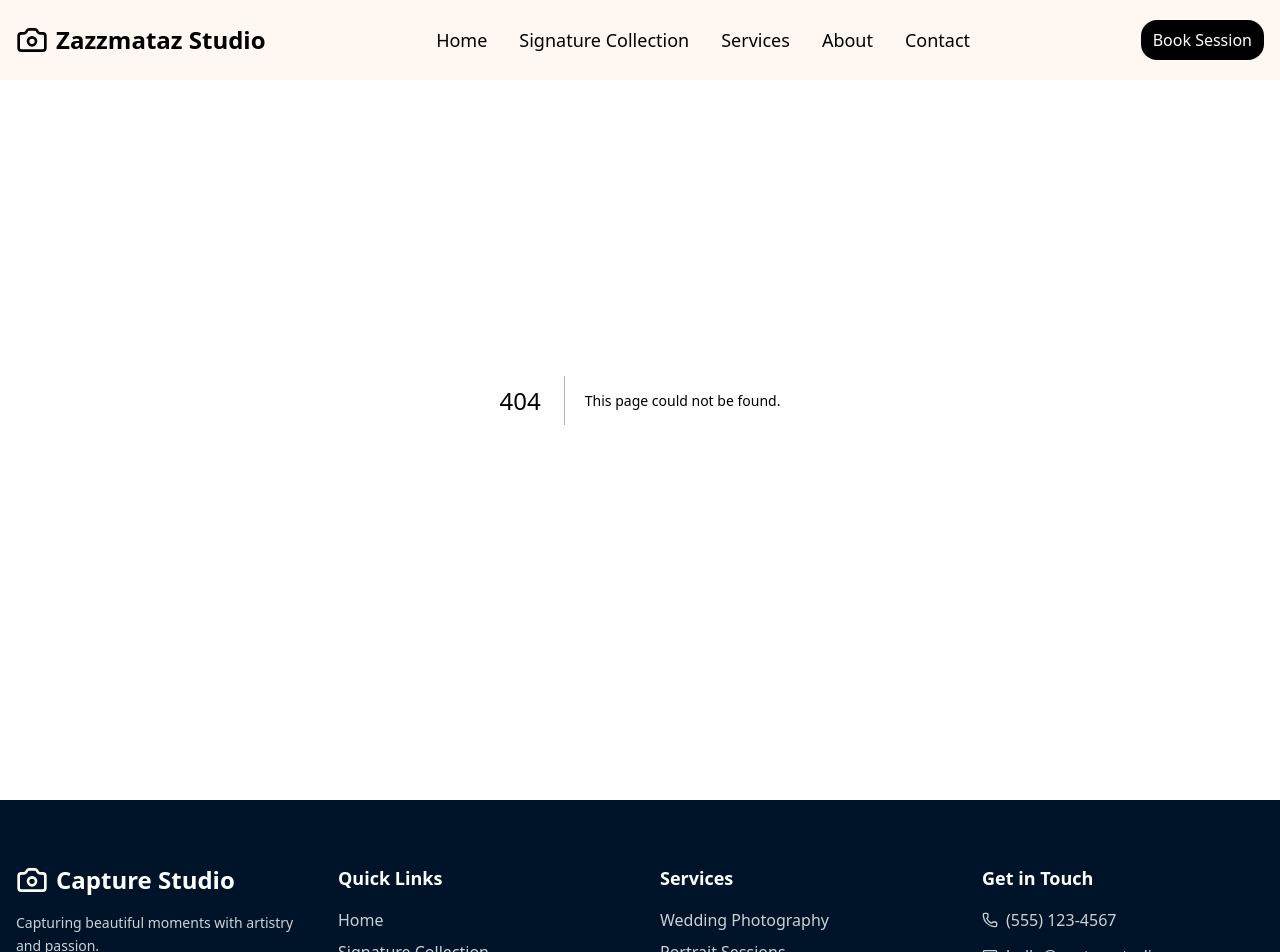
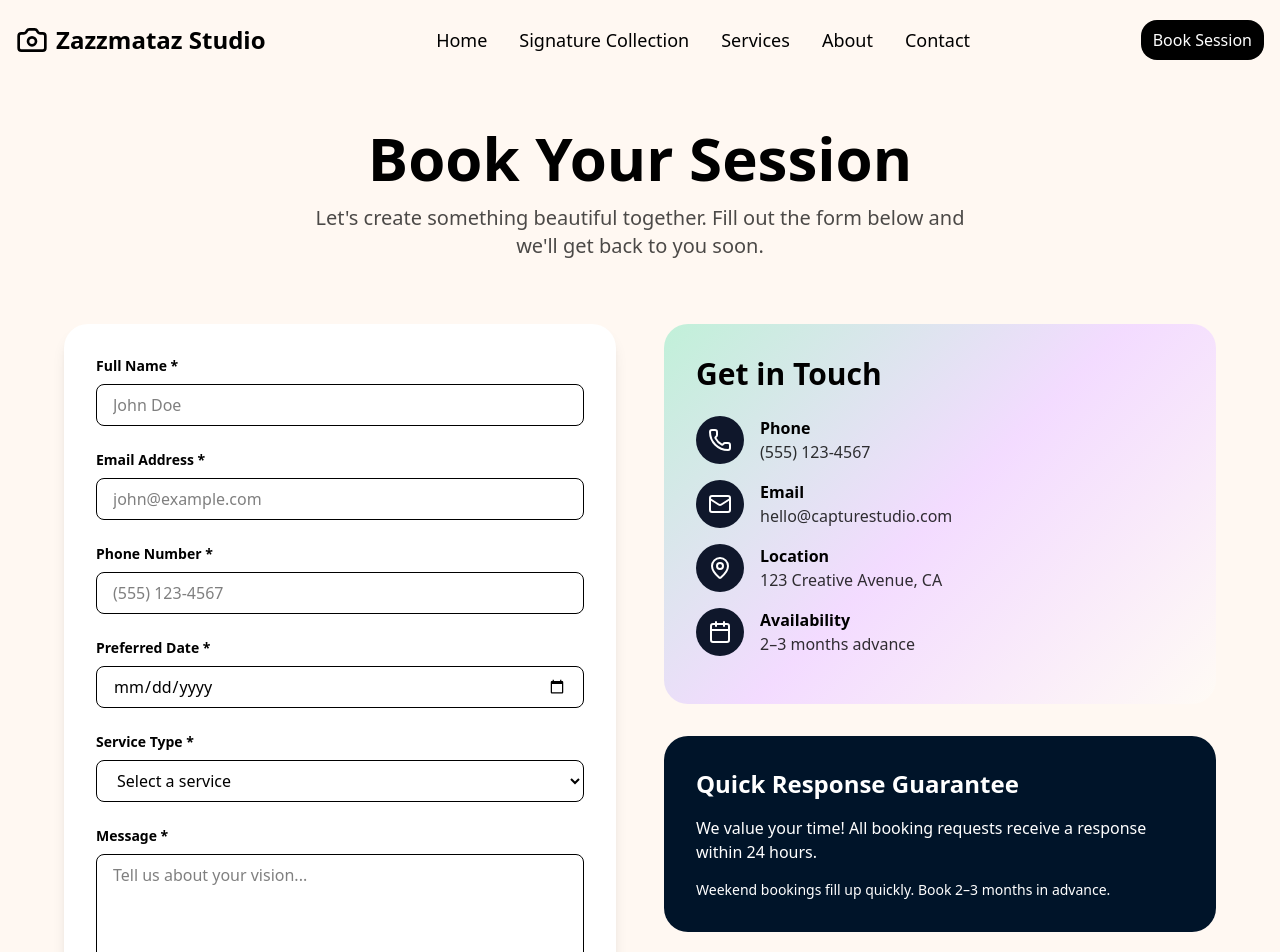
Before and after one commit to sohamtapse/ZazzmatazStudio, a Next.js app: page /contact in a window 1280 px wide. Before the commit this address had no page. Shown: the top 952 px of the page. Built offline with nearby package versions, Linux system fonts and the light colour scheme.

Commit message:
contact page added.

```diff
--- /dev/null
+++ b/app/contact/page.tsx
@@ -0,0 +1,302 @@
+"use client";
+
+import { useState } from "react";
+import { motion } from "framer-motion";
+import { Calendar, Mail, MapPin, Phone } from "lucide-react";
+import { z } from "zod";
+
+/* -------------------- Toast -------------------- */
+type ToastType = "success" | "error";
+
+const Toast = ({
+  type,
+  message,
+  onClose,
+}: {
+  type: ToastType;
+  message: string;
+  onClose: () => void;
+}) => (
+  <div
+    className={`fixed top-6 right-6 z-50 rounded-xl px-4 py-3 shadow-lg text-white
+      ${type === "success" ? "bg-emerald-600" : "bg-red-600"}`}
+  >
+    <div className="flex items-center gap-3">
+      <span className="font-semibold">
+        {type === "success" ? "Success" : "Error"}
+      </span>
+      <span className="opacity-90">{message}</span>
+      <button onClick={onClose} className="ml-2 text-white/80 hover:text-white">
+        ✕
+      </button>
+    </div>
+  </div>
+);
+
+/* -------------------- Zod Schema -------------------- */
+const contactSchema = z.object({
+  name: z.string().min(2, "Name must be at least 2 characters").max(100),
+  email: z.string().email("Invalid email address").max(255),
+  phone: z.string().min(10, "Phone number must be at least 10 digits").max(20),
+  date: z.string().min(1, "Please select a date"),
+  service: z.string().min(1, "Please select a service"),
+  message: z.string().max(1000),
+});
+
+type ContactFormData = z.infer<typeof contactSchema>;
+
+/* -------------------- Component -------------------- */
+const Contact = () => {
+  const [formData, setFormData] = useState<ContactFormData>({
+    name: "",
+    email: "",
+    phone: "",
+    date: "",
+    service: "",
+    message: "",
+  });
+
+  const [toast, setToast] = useState<{
+    type: ToastType;
+    message: string;
+  } | null>(null);
+
+  const showToast = (type: ToastType, message: string) => {
+    setToast({ type, message });
+    setTimeout(() => setToast(null), 3000);
+  };
+
+  const handleSubmit = (e: React.FormEvent) => {
+    e.preventDefault();
+
+    try {
+      contactSchema.parse(formData);
+
+      showToast(
+        "success",
+        "Booking request sent! We'll contact you within 24 hours."
+      );
+
+      setFormData({
+        name: "",
+        email: "",
+        phone: "",
+        date: "",
+        service: "",
+        message: "",
+      });
+    } catch (error) {
+      if (error instanceof z.ZodError) {
+        error.issues.forEach((issue) => {
+          showToast("error", issue.message);
+        });
+      } else {
+        showToast("error", "Something went wrong");
+      }
+    }
+    console.log(formData);
+  };
+
+  const handleChange = (
+    e: React.ChangeEvent<
+      HTMLInputElement | HTMLTextAreaElement | HTMLSelectElement
+    >
+  ) => {
+    const { name, value } = e.target;
+    setFormData((prev) => ({ ...prev, [name]: value }));
+  };
+
+  return (
+    <div className="min-h-screen pt-32 pb-20">
+      {toast && (
+        <Toast
+          type={toast.type}
+          message={toast.message}
+          onClose={() => setToast(null)}
+        />
+      )}
+
+      <div className="container mx-auto px-4">
+        {/* Header */}
+        <motion.div
+          initial={{ opacity: 0, y: 20 }}
+          animate={{ opacity: 1, y: 0 }}
+          className="text-center mb-16"
+        >
+          <h1 className="text-5xl md:text-6xl font-bold mb-4">
+            Book Your Session
+          </h1>
+          <p className="text-xl opacity-70 max-w-2xl mx-auto">
+            Let's create something beautiful together. Fill out the form below
+            and we'll get back to you soon.
+          </p>
+        </motion.div>
+
+        <div className="grid lg:grid-cols-2 gap-12 max-w-6xl mx-auto">
+          {/* Form */}
+          <motion.div
+            initial={{ opacity: 0, x: -30 }}
+            animate={{ opacity: 1, x: 0 }}
+            transition={{ delay: 0.2 }}
+            className="bg-white rounded-3xl shadow-lg p-8"
+          >
+            <form onSubmit={handleSubmit} className="space-y-6">
+              {[
+                {
+                  id: "name",
+                  label: "Full Name",
+                  type: "text",
+                  placeholder: "John Doe",
+                },
+                {
+                  id: "email",
+                  label: "Email Address",
+                  type: "email",
+                  placeholder: "john@example.com",
+                },
+                {
+                  id: "phone",
+                  label: "Phone Number",
+                  type: "tel",
+                  placeholder: "(555) 123-4567",
+                },
+              ].map((field) => (
+                <div key={field.id}>
+                  <label className="block text-sm font-semibold mb-2">
+                    {field.label} *
+                  </label>
+                  <input
+                    id={field.id}
+                    name={field.id}
+                    type={field.type}
+                    value={(formData as any)[field.id]}
+                    onChange={handleChange}
+                    placeholder={field.placeholder}
+                    className="w-full px-4 py-2 border rounded-lg focus:ring-2 focus:ring-blue-500"
+                  />
+                </div>
+              ))}
+
+              <div>
+                <label className="block text-sm font-semibold mb-2">
+                  Preferred Date *
+                </label>
+                <input
+                  type="date"
+                  name="date"
+                  value={formData.date}
+                  onChange={handleChange}
+                  className="w-full px-4 py-2 border rounded-lg"
+                />
+              </div>
+
+              <div>
+                <label className="block text-sm font-semibold mb-2">
+                  Service Type *
+                </label>
+                <select
+                  name="service"
+                  value={formData.service}
+                  onChange={handleChange}
+                  className="w-full px-4 py-2 border rounded-lg bg-white"
+                >
+                  <option value="">Select a service</option>
+                  <option value="wedding">Wedding Photography</option>
+                  <option value="portrait">Portrait Session</option>
+                  <option value="fashion">Fashion Photography</option>
+                  <option value="event">Event Coverage</option>
+                  <option value="custom">Custom Package</option>
+                </select>
+              </div>
+
+              <div>
+                <label className="block text-sm font-semibold mb-2">
+                  Message *
+                </label>
+                <textarea
+                  name="message"
+                  value={formData.message}
+                  onChange={handleChange}
+                  className="w-full px-4 py-2 border rounded-lg min-h-32"
+                  placeholder="Tell us about your vision..."
+                />
+              </div>
+
+              <button
+                type="submit"
+                className="w-full bg-slate-900 text-white py-3 rounded-lg font-semibold hover:bg-slate-800"
+              >
+                Send Booking Request
+              </button>
+            </form>
+          </motion.div>
+
+          {/* Info Panel */}
+          <motion.div
+            initial={{ opacity: 0, x: 30 }}
+            animate={{ opacity: 1, x: 0 }}
+            transition={{ delay: 0.3 }}
+            className="space-y-8"
+          >
+            <div className="bg-[linear-gradient(135deg,hsl(150_62%_85%)_0%,hsl(280_100%_93%)_50%,hsl(35_100%_98%)_100%)] rounded-3xl p-8">
+              <h2 className="text-3xl font-bold mb-6">Get in Touch</h2>
+
+              <Info icon={<Phone />} title="Phone" text="(555) 123-4567" />
+              <Info
+                icon={<Mail />}
+                title="Email"
+                text="hello@capturestudio.com"
+              />
+              <Info
+                icon={<MapPin />}
+                title="Location"
+                text="123 Creative Avenue, CA"
+              />
+              <Info
+                icon={<Calendar />}
+                title="Availability"
+                text="2–3 months advance"
+              />
+            </div>
+
+            <div className="bg-[rgb(0,20,41)] text-white rounded-3xl p-8">
+              <h3 className="text-2xl font-bold mb-4">
+                Quick Response Guarantee
+              </h3>
+              <p className="mb-4">
+                We value your time! All booking requests receive a response
+                within 24 hours.
+              </p>
+              <p className="text-sm">
+                Weekend bookings fill up quickly. Book 2–3 months in advance.
+              </p>
+            </div>
+          </motion.div>
+        </div>
+      </div>
+    </div>
+  );
+};
+
+/* -------------------- Helper Component -------------------- */
+const Info = ({
+  icon,
+  title,
+  text,
+}: {
+  icon: React.ReactNode;
+  title: string;
+  text: string;
+}) => (
+  <div className="flex items-center gap-4 mb-4">
+    <div className="w-12 h-12 bg-slate-900 rounded-full flex items-center justify-center text-white">
+      {icon}
+    </div>
+    <div>
+      <h3 className="font-semibold">{title}</h3>
+      <p className="opacity-80">{text}</p>
+    </div>
+  </div>
+);
+
+export default Contact;
```
